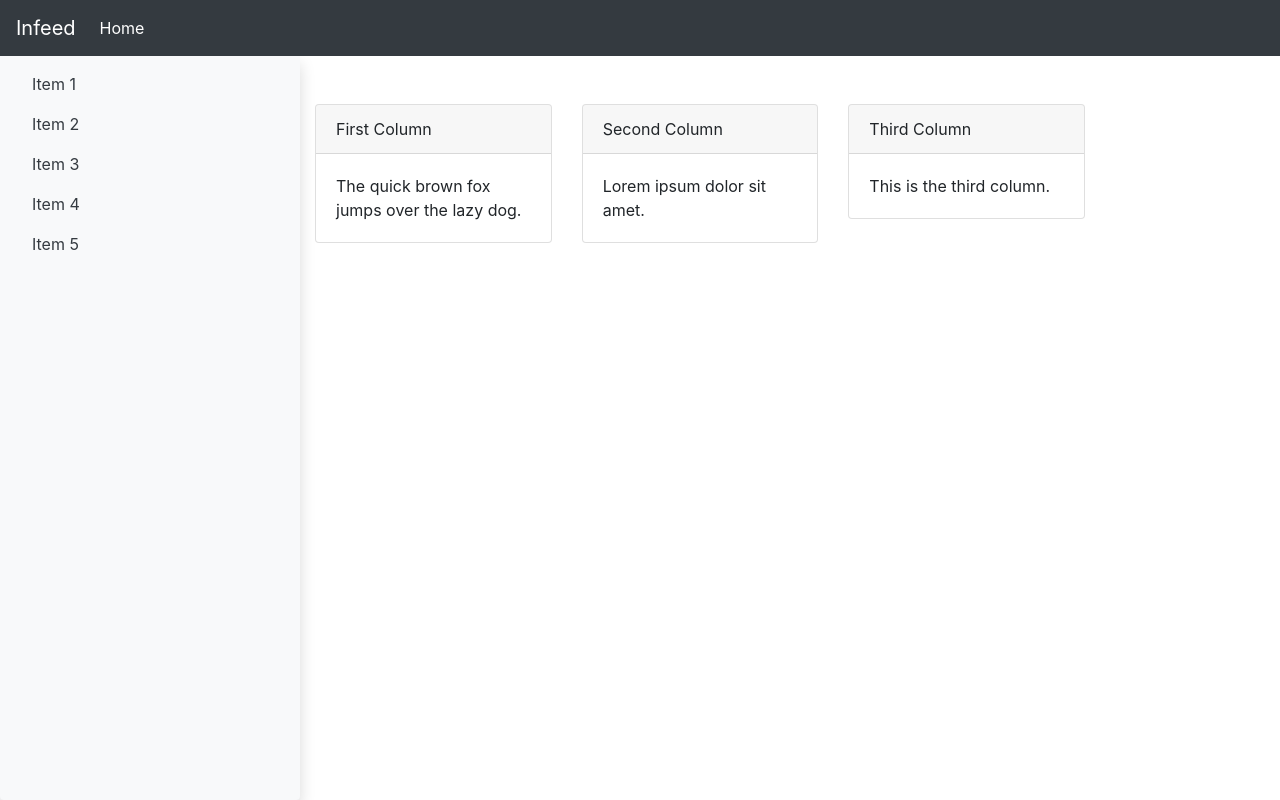
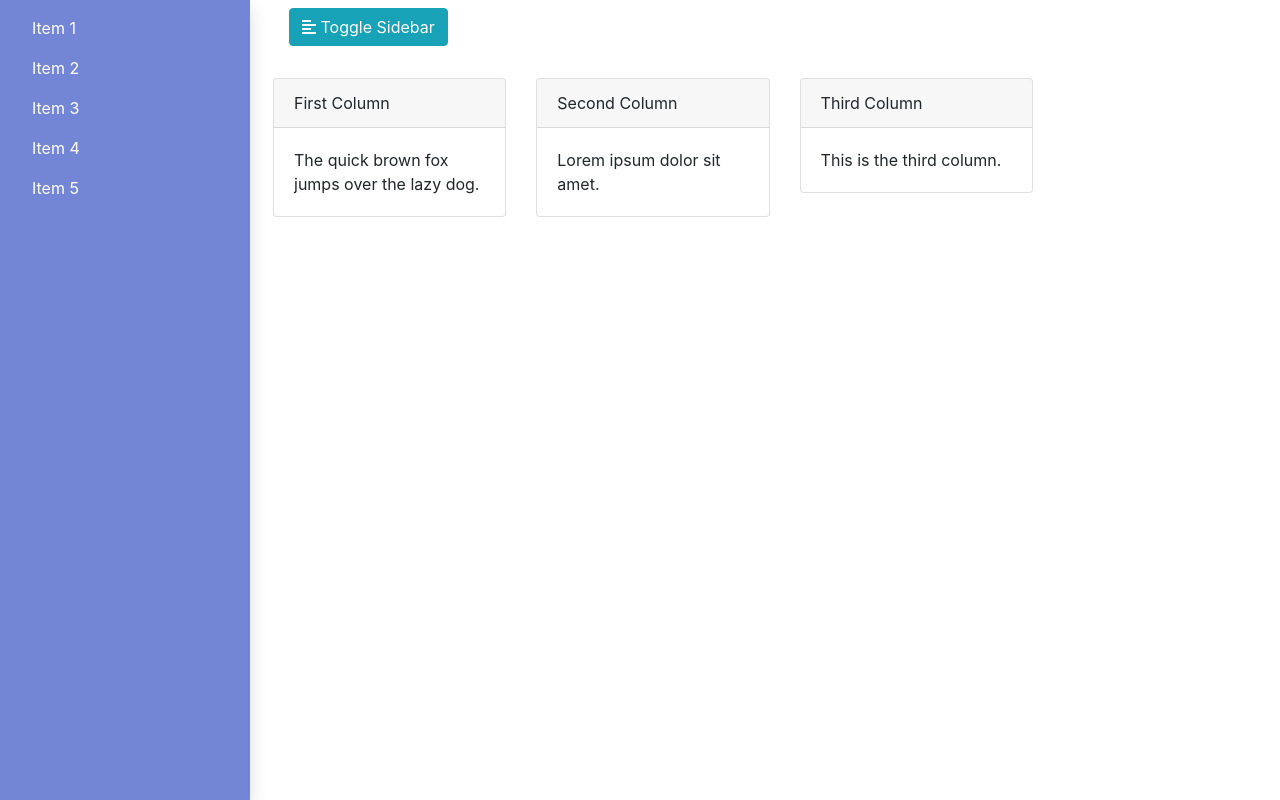
Before and after one commit to nhiramoto/Infeed, a Django app: template feed/templates/feed/index.html in a window 1280 px wide. Run offline with Django 3.2, Linux system fonts and the light colour scheme; the template is opened without the code that fills it, so the values that code supplies are empty; style sheets or scripts are compiled from the project's sources; some libraries are stand-ins or nearby versions.

Commit message:
Added sidebar with slide effect.

```diff
--- /dev/null
+++ b/Infeed/static/Infeed/script/script.js
@@ -0,0 +1,5 @@
+$(document).ready(() => {
+    $('#sidebar-button').click(e => {
+        $('#sidebar-wrapper').toggleClass('hidden');
+    });
+});
--- a/Infeed/static/Infeed/style.css
+++ /dev/null
@@ -1,14 +0,0 @@
-body {
-    height: 100%;
-    padding: 0;
-    margin: 0;
-}
-
-#main {
-    padding-top: 56px;
-}
-
-#sidebar-wrapper {
-    min-width: 150px;
-    max-width: 300px;
-}
--- /dev/null
+++ b/Infeed/static/Infeed/style/style.scss
@@ -0,0 +1,46 @@
+// vim: filetype=scss :
+
+$sidebarBgColor: #7386D5;
+$sidebarFgColor: #fff;
+
+body {
+    height: 100%;
+    padding: 0;
+    margin: 0;
+}
+
+#main {
+    padding-top: 56px;
+}
+
+.wrapper {
+    display: flex;
+    width: 100%;
+    align-items: stretch;
+    margin: 0;
+}
+
+#sidebar-wrapper {
+    min-width: 250px;
+    max-width: 250px;
+    min-height: 100vh;
+    background: $sidebarBgColor;
+    color: $sidebarFgColor;
+    transition: margin-left .5s ease-in-out;
+    .nav-link {
+        color: $sidebarFgColor;
+    }
+    &.hidden {
+        margin-left: -250px;
+        transition: margin-left .3s ease-in-out;
+    }
+}
+
+@media (max-width: 768px) {
+    #sidebar-wrapper {
+        margin-left: -250px;
+        &.hidden {
+            margin-left: 0;
+        }
+    }
+}
--- a/Infeed/templates/Infeed/base.html
+++ b/Infeed/templates/Infeed/base.html
@@ -1,4 +1,5 @@
 {% load static %}
+{% load sass_tags %}
 
 <!DOCTYPE html>
 <html lang="en">
@@ -6,31 +7,34 @@
     <meta name="description" content="A news aggregator.">
     <meta name="author" content="nhtoshiaki">
     <meta charset="UTF-8">
+    <script src="https://code.jquery.com/jquery-3.3.1.min.js" integrity="sha256-FgpCb/KJQlLNfOu91ta32o/NMZxltwRo8QtmkMRdAu8=" crossorigin="anonymous"></script>
+    <script src="https://cdnjs.cloudflare.com/ajax/libs/popper.js/1.14.7/umd/popper.min.js" integrity="sha384-UO2eT0CpHqdSJQ6hJty5KVphtPhzWj9WO1clHTMGa3JDZwrnQq4sF86dIHNDz0W1" crossorigin="anonymous"></script>
+    <script src="https://stackpath.bootstrapcdn.com/bootstrap/4.3.1/js/bootstrap.min.js" integrity="sha384-JjSmVgyd0p3pXB1rRibZUAYoIIy6OrQ6VrjIEaFf/nJGzIxFDsf4x0xIM+B07jRM" crossorigin="anonymous"></script>
     <link rel="stylesheet" href="https://stackpath.bootstrapcdn.com/bootstrap/4.3.1/css/bootstrap.min.css" integrity="sha384-ggOyR0iXCbMQv3Xipma34MD+dH/1fQ784/j6cY/iJTQUOhcWr7x9JvoRxT2MZw1T" crossorigin="anonymous">
-    <link rel="stylesheet" type="text/css" href="{% static 'Infeed/style.css' %}">
+    <link rel="stylesheet" type="text/css" href="{% sass_src 'Infeed/style/style.scss' %}">
+    <link rel="stylesheet" href="https://use.fontawesome.com/releases/v5.8.1/css/solid.css" integrity="sha384-QokYePQSOwpBDuhlHOsX0ymF6R/vLk/UQVz3WHa6wygxI5oGTmDTv8wahFOSspdm" crossorigin="anonymous">
+    <link rel="stylesheet" href="https://use.fontawesome.com/releases/v5.8.1/css/fontawesome.css" integrity="sha384-vd1e11sR28tEK9YANUtpIOdjGW14pS87bUBuOIoBILVWLFnS+MCX9T6MMf0VdPGq" crossorigin="anonymous">
+    <script type="text/javascript" src="{% static 'Infeed/script/script.js' %}"></script>
     <title>Infeed - A news aggregator.</title>
 </head>
 <body>
-    <nav class="navbar navbar-expand-md fixed-top navbar-dark bg-dark">
-        <a class="navbar-brand" href="#">Infeed</a>
-        <div class="collapse navbar-collapse">
-            <ul class="navbar-nav mr-auto">
-                <li class="nav-item active">
-                    <a class="nav-link" href="#">Home</a>
-                </li>
-            </ul>
+    <div class="wrapper row justify-content-left">
+        <div id="sidebar-wrapper" class="shadow">
+            {% block 'left-side' %}
+            {% endblock %}
         </div>
-    </nav>
-    <div id="main" class="container-fluid vh-100">
-        <div class="row justify-content-left h-100">
-            <div id="sidebar-wrapper" class="w-25 shadow rounded bg-light">
-                {% block 'left-side' %}
-                {% endblock %}
-            </div>
-            <div class="w-75 py-4">
-                {% block 'content' %}
-                {% endblock %}
-            </div>
+        <div id="content-wrapper" class="">
+            <nav class="navbar navbar-expand-lg navbar-light py-2">
+                <div class="container-fluid">
+                    <button id="sidebar-button" class="btn btn-info mx-2 mr-4" type="button">
+                        <i class="fas fa-align-left"></i>
+                        <span>Toggle Sidebar</span>
+                    </button>
+                </div>
+            </nav>
+
+            {% block 'content' %}
+            {% endblock %}
         </div>
     </div>
 </body>
--- a/feed/templates/feed/feed-layout.html
+++ b/feed/templates/feed/feed-layout.html
@@ -1,13 +1,13 @@
 {% extends 'Infeed/base.html' %}
 
 {% block 'left-side' %}
-    <nav class="navbar navbar-light bg-light">
+    <nav class="navbar">
         <nav class="nav flex-column">
-            <a class="text-dark nav-link active" href="#">Item 1</a>
-            <a class="text-dark nav-link" href="#">Item 2</a>
-            <a class="text-dark nav-link" href="#">Item 3</a>
-            <a class="text-dark nav-link" href="#">Item 4</a>
-            <a class="text-dark nav-link" href="#">Item 5</a>
+            <a class="nav-link active" href="#">Item 1</a>
+            <a class="nav-link" href="#">Item 2</a>
+            <a class="nav-link" href="#">Item 3</a>
+            <a class="nav-link" href="#">Item 4</a>
+            <a class="nav-link" href="#">Item 5</a>
         </nav>
     </nav>
 {% endblock %}
--- a/feed/templates/feed/index.html
+++ b/feed/templates/feed/index.html
@@ -1,7 +1,7 @@
 {% extends 'feed/feed-layout.html' %}
 
 {% block 'focus-content' %}
-<div id="focus-content" class="row justify-content-center">
+<div id="focus-content" class="row justify-content-center px-2">
     <div id="first-column" class="col-md-4">
         {% include 'feed/card.html' with card_title="First Column" card_text="The quick brown fox jumps over the lazy dog." %}
     </div>
```
Also changed, not shown: Infeed/settings.py (+13 -0 lines), static/Infeed/style/style.css (added, +34 -0 lines), 3 other files.
